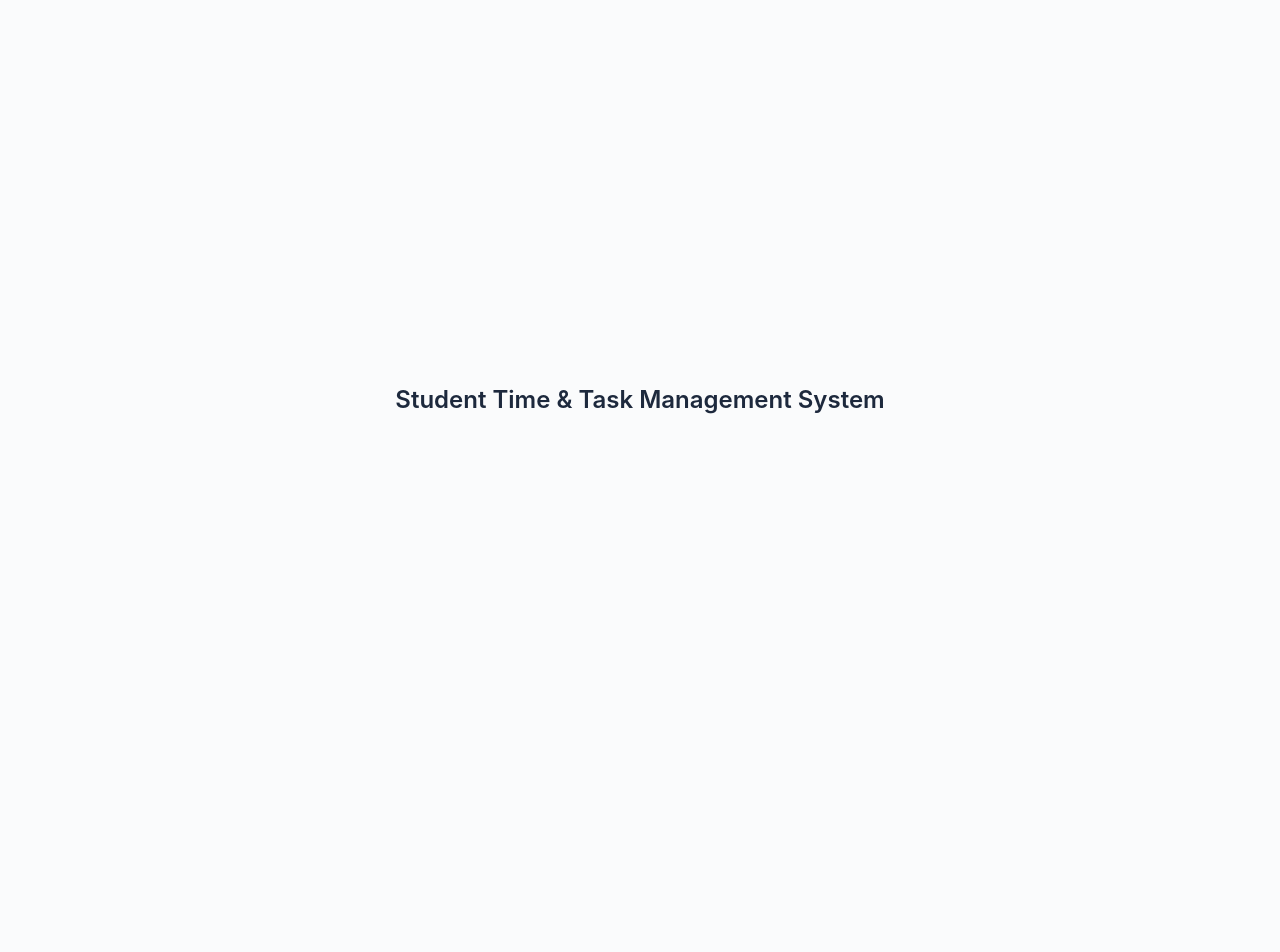
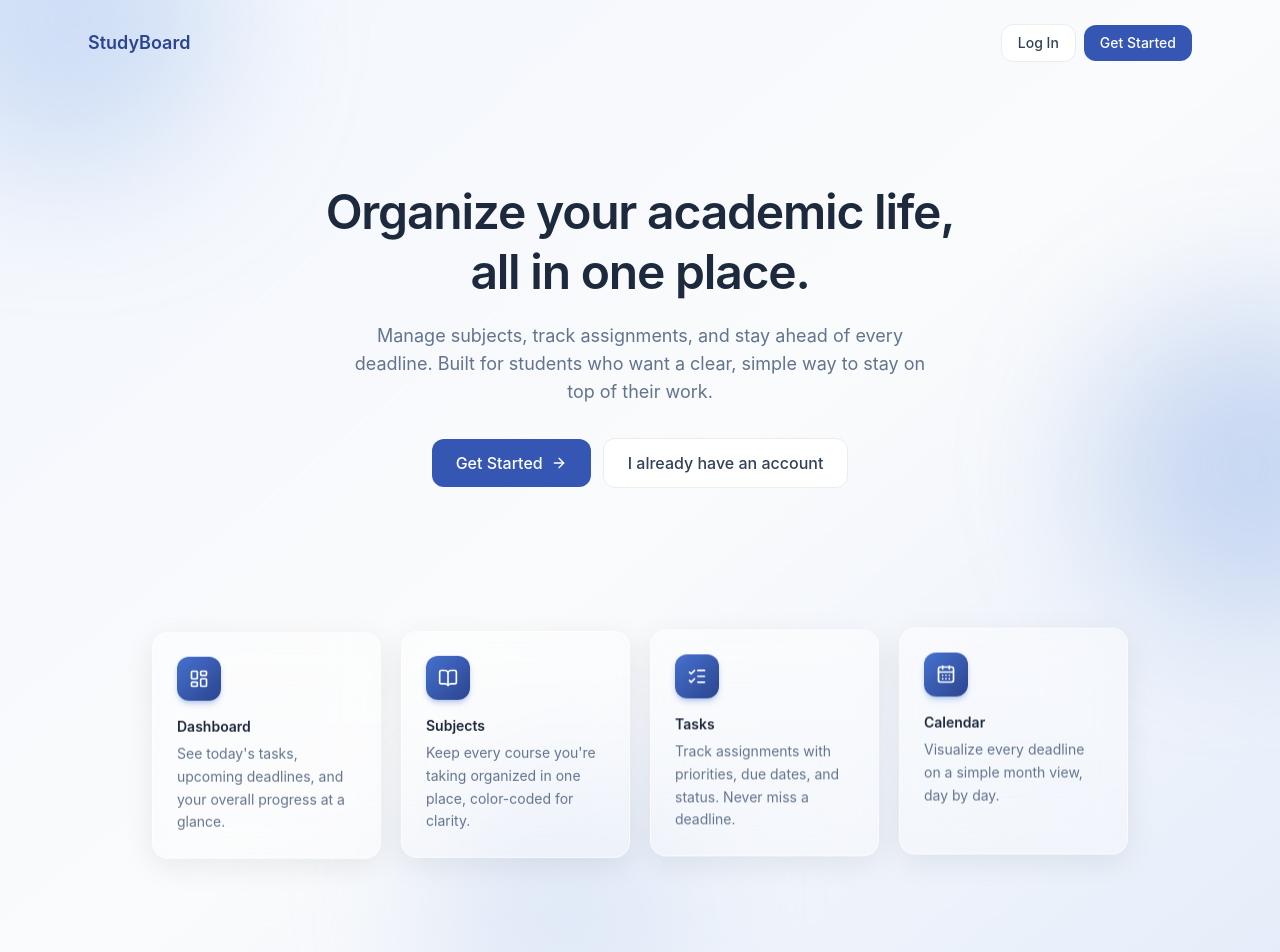
Before and after one commit to AamnaIbrahim/web-student-time-and-task-management-system, a React app in the folder frontend/: page / in a window 1280 px wide. Shown: the top 952 px of the page. Before the commit the page ends 800 px from the top, so only its background shows below. Built offline with nearby package versions, Linux system fonts and the light colour scheme; no server answers; the HTML template or start-up script is replaced by a standard one.

Commit message:
Update LandingPage.jsx

```diff
--- a/frontend/src/pages/LandingPage.jsx
+++ b/frontend/src/pages/LandingPage.jsx
@@ -1,11 +1,115 @@
+import { Link } from "react-router-dom";
+import { LayoutDashboard, BookOpen, ListChecks, CalendarDays, ArrowRight } from "lucide-react";
+import { ROUTES } from "../constants/routePaths";
+
+const FEATURES = [
+  {
+    icon: LayoutDashboard,
+    title: "Dashboard",
+    description: "See today's tasks, upcoming deadlines, and your overall progress at a glance.",
+  },
+  {
+    icon: BookOpen,
+    title: "Subjects",
+    description: "Keep every course you're taking organized in one place, color-coded for clarity.",
+  },
+  {
+    icon: ListChecks,
+    title: "Tasks",
+    description: "Track assignments with priorities, due dates, and status. Never miss a deadline.",
+  },
+  {
+    icon: CalendarDays,
+    title: "Calendar",
+    description: "Visualize every deadline on a simple month view, day by day.",
+  },
+];
+
 function LandingPage() {
   return (
-    <div className="flex min-h-screen items-center justify-center bg-surface-50">
-      <div className="text-center">
-        <h1 className="text-2xl font-semibold text-slate-800">
-          Student Time &amp; Task Management System
-        </h1>
+    <div className="relative min-h-screen overflow-hidden bg-gradient-to-br from-primary-50 via-surface-50 to-primary-100">
+      {/* Decorative background blobs — same treatment as AuthLayout */}
+      <div className="pointer-events-none absolute -left-24 -top-24 h-72 w-72 animate-blob rounded-full bg-primary-300/40 blur-3xl" />
+      <div className="animation-delay-2000 pointer-events-none absolute -right-24 top-1/3 h-72 w-72 animate-blob rounded-full bg-primary-400/30 blur-3xl" />
+      <div className="animation-delay-4000 pointer-events-none absolute bottom-0 left-1/3 h-64 w-64 animate-blob rounded-full bg-primary-200/40 blur-3xl" />
+
+      <div className="relative z-10">
+        {/* Top nav */}
+        <header className="mx-auto flex max-w-6xl items-center justify-between px-6 py-6">
+          <span className="text-lg font-semibold text-primary-700">StudyBoard</span>
+          <div className="flex items-center gap-2">
+            <Link to={ROUTES.LOGIN} className="btn-secondary">
+              Log In
+            </Link>
+            <Link to={ROUTES.REGISTER} className="btn-primary">
+              Get Started
+            </Link>
+          </div>
+        </header>
+
+        {/* Hero */}
+        <main className="mx-auto max-w-3xl px-6 pb-28 pt-16 text-center sm:pt-24">
+          <h1 className="text-4xl font-semibold leading-tight tracking-tight text-slate-800 sm:text-5xl">
+            Organize your academic life,
+            <br className="hidden sm:block" /> all in one place.
+          </h1>
+          <p className="mx-auto mt-5 max-w-xl text-base text-slate-500 sm:text-lg">
+            Manage subjects, track assignments, and stay ahead of every deadline.
+            Built for students who want a clear, simple way to stay on top of their work.
+          </p>
+
+          <div className="mt-8 flex flex-col items-center justify-center gap-3 sm:flex-row">
+            <Link to={ROUTES.REGISTER} className="btn-primary gap-2 px-6 py-3 text-base">
+              Get Started
+              <ArrowRight className="h-4 w-4" />
+            </Link>
+            <Link to={ROUTES.LOGIN} className="btn-secondary px-6 py-3 text-base">
+              I already have an account
+            </Link>
+          </div>
+        </main>
+
+        {/* Feature highlights */}
+        <section className="mx-auto max-w-5xl px-6 pt-8 pb-24">
+          <div className="grid grid-cols-1 gap-5 sm:grid-cols-2 lg:grid-cols-4">
+            {FEATURES.map(({ icon: Icon, title, description }, index) => (
+              <div
+                key={title}
+                style={{
+                  animation: `cardFloat 6s ease-in-out ${index * 0.4}s infinite`,
+                }}
+                className="group relative rounded-2xl border border-white/60 bg-white/30 p-6 text-left shadow-[0_8px_30px_rgba(15,23,42,0.08)] backdrop-blur-xl transition-all duration-300 hover:-translate-y-2 hover:border-white/80 hover:bg-white/50 hover:shadow-[0_20px_40px_rgba(15,23,42,0.12)]"
+              >
+                {/* subtle inner glass highlight */}
+                <div className="pointer-events-none absolute inset-0 rounded-2xl bg-gradient-to-b from-white/40 to-transparent opacity-60" />
+
+                <div className="relative flex h-11 w-11 items-center justify-center rounded-xl bg-gradient-to-br from-primary-500 to-primary-700 shadow-md shadow-primary-500/30 transition-transform duration-300 group-hover:scale-110">
+                  <Icon className="h-5 w-5 text-white" />
+                </div>
+                <h3 className="relative mt-4 text-sm font-semibold text-slate-800">{title}</h3>
+                <p className="relative mt-1.5 text-sm leading-relaxed text-slate-500">{description}</p>
+              </div>
+            ))}
+          </div>
+        </section>
+
+        {/* Footer */}
+        <footer className="border-t border-surface-200/60 py-8">
+          <p className="text-center text-sm text-slate-400">
+            StudyBoard - Student Time &amp; Task Management System
+          </p>
+        </footer>
       </div>
+
+      <style>{`
+        @keyframes cardFloat {
+          0%, 100% { transform: translateY(0px); }
+          50% { transform: translateY(-8px); }
+        }
+        @media (prefers-reduced-motion: reduce) {
+          [style*="cardFloat"] { animation: none !important; }
+        }
+      `}</style>
     </div>
   );
 }
```
